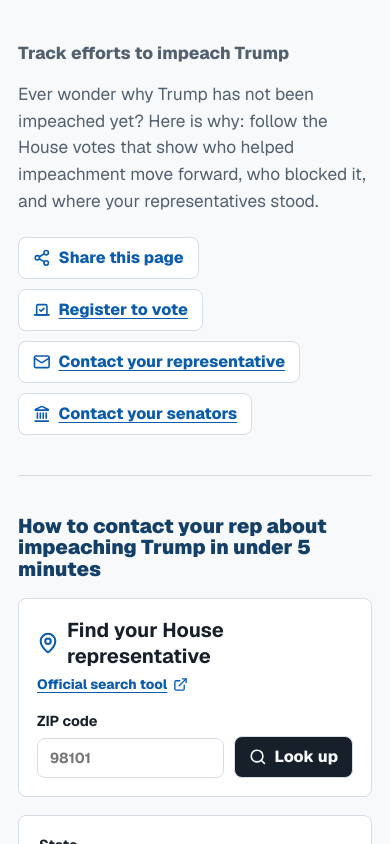
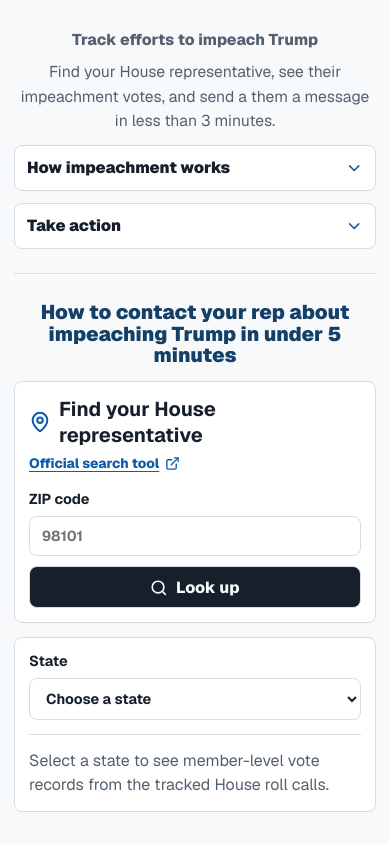
Before and after one commit to impeach-trump/impeach_trump, a Next.js app: page / in a window 390 px wide. Shown: the top 844 px of the page. Built offline with nearby package versions, Linux system fonts and the light colour scheme.

Commit message:
Update layout

```diff
--- a/src/app/_components/state-vote-summary.tsx
+++ b/src/app/_components/state-vote-summary.tsx
@@ -580,28 +580,38 @@
               <h3 id="house-votes">House members from {selectedStateName}</h3>
               <div className={styles.voteGroups}>
                 {votesForState.map(({ vote, members }) => (
-                  <article className={styles.voteGroup} key={vote.id}>
-                    <div className={styles.voteGroupHeader}>
-                      <div>
-                        <p className={styles.meta}>{vote.displayDate}</p>
-                        <h4>
+                  <details className={styles.voteAccordion} key={vote.id}>
+                    <summary className={styles.voteAccordionSummary}>
+                      <span className={styles.voteAccordionSummaryText}>
+                        <span className={styles.meta}>
+                          {vote.displayDate}
+                        </span>
+                        <span className={styles.voteAccordionTitle}>
+                          Roll Call {vote.rollCallNumber} · {vote.resolution}
+                        </span>
+                        <span className={styles.voteAccordionResult}>
+                          {vote.voteQuestion} - {vote.result}
+                        </span>
+                      </span>
+                    </summary>
+
+                    <div className={styles.voteAccordionBody}>
+                      <p className={styles.voteExplanation}>
+                        {vote.shortExplanation}
+                      </p>
+
                       <a
+                        className={styles.voteAccordionSource}
                         href={vote.sourceUrl}
                         target="_blank"
                         rel="noopener noreferrer"
                       >
-                            Roll Call {vote.rollCallNumber} ·{" "}
-                            {vote.resolution}
+                        Official source
+                        <ExternalLink
+                          aria-hidden="true"
+                          className={styles.inlineIcon}
+                        />
                       </a>
-                        </h4>
-                        <p>
-                          {vote.voteQuestion} - {vote.result}
-                        </p>
-                        <p>
-                          {vote.shortExplanation}
-                        </p>
-                      </div>
-                    </div>
 
                       {members.length > 0 ? (
                         <div className={styles.tableWrap}>
@@ -640,7 +650,9 @@
                                   contactUrl ??
                                   OFFICIAL_REPRESENTATIVE_LOOKUP_URL;
                                 const mpid =
-                                openSecretsIdsByMemberId[memberVote.memberId];
+                                  openSecretsIdsByMemberId[
+                                    memberVote.memberId
+                                  ];
                                 const openSecretsUrl = mpid
                                   ? `https://www.opensecrets.org/profiles/_/us_congress/organizations?mpid=${mpid}`
                                   : "";
@@ -671,13 +683,17 @@
                                           aria-hidden="true"
                                           className={styles.linkIcon}
                                         />
-                                      {contactUrl ? "Contact" : "Find contact"}
+                                        {contactUrl
+                                          ? "Contact"
+                                          : "Find contact"}
                                       </a>
                                     </td>
                                     <td data-label="Position">
                                       {getPosition(vote.chamber)}
                                     </td>
-                                  <td data-label="Party">{memberVote.party}</td>
+                                    <td data-label="Party">
+                                      {memberVote.party}
+                                    </td>
                                     <td data-label="Official vote">
                                       {memberVote.rawVote}
                                     </td>
@@ -726,10 +742,12 @@
                         </div>
                       ) : (
                         <p className={styles.emptyState}>
-                        No House vote records for this state in this roll call.
+                          No House vote records for this state in this roll
+                          call.
                         </p>
                       )}
-                  </article>
+                    </div>
+                  </details>
                 ))}
               </div>
             </>
--- a/src/app/page.module.css
+++ b/src/app/page.module.css
@@ -1,7 +1,9 @@
 .page {
   width: min(100%, 1100px);
+  max-width: 100%;
   margin: 0 auto;
   padding: 64px 24px;
+  overflow-x: clip;
 }
 
 .hero {
@@ -72,6 +74,68 @@
   gap: 10px;
 }
 
+.processAccordion,
+.mobileActionMenu {
+  display: grid;
+  max-width: 720px;
+  border: 1px solid var(--border);
+  border-radius: 8px;
+  background: var(--surface);
+}
+
+.mobileActionMenu {
+  display: none;
+}
+
+.processAccordion summary,
+.mobileActionMenu summary {
+  display: flex;
+  align-items: center;
+  justify-content: space-between;
+  gap: 12px;
+  min-height: 44px;
+  padding: 10px 12px;
+  cursor: pointer;
+  color: var(--foreground);
+  font-weight: 900;
+  line-height: 1.25;
+}
+
+.processAccordion summary::marker,
+.processAccordion summary::-webkit-details-marker,
+.mobileActionMenu summary::marker,
+.mobileActionMenu summary::-webkit-details-marker {
+  display: none;
+}
+
+.summaryIcon {
+  flex: 0 0 auto;
+  width: 1.15rem;
+  height: 1.15rem;
+  color: var(--link);
+  transition: transform 160ms ease;
+}
+
+.processAccordion[open] .summaryIcon,
+.mobileActionMenu[open] .summaryIcon {
+  transform: rotate(180deg);
+}
+
+.processAccordion ol {
+  display: grid;
+  gap: 8px;
+  padding: 0 14px 14px 32px;
+  color: var(--muted);
+  font-size: 0.95rem;
+  line-height: 1.45;
+}
+
+.mobileActionBody {
+  display: grid;
+  gap: 8px;
+  padding: 0 12px 12px;
+}
+
 .ctaButton,
 .ctaLink {
   display: inline-flex;
@@ -99,7 +163,7 @@
 
 .ctaButton:hover,
 .ctaLink:hover,
-.voteGroupHeader h4 a:hover {
+.voteAccordionSource:hover {
   text-decoration-thickness: 2px;
 }
 
@@ -157,6 +221,8 @@
 .zipLookupCard {
   display: grid;
   gap: 18px;
+  width: 100%;
+  min-width: 0;
   overflow: hidden;
   padding: 18px;
   border: 1px solid var(--border);
@@ -169,12 +235,14 @@
   align-items: flex-start;
   justify-content: space-between;
   gap: 18px;
+  min-width: 0;
 }
 
 .zipLookupText {
   display: grid;
   justify-items: start;
   gap: 6px;
+  min-width: 0;
   text-align: left;
 }
 
@@ -228,6 +296,7 @@
   align-items: flex-end;
   justify-content: flex-end;
   gap: 10px;
+  min-width: 0;
   max-width: 360px;
 }
 
@@ -428,10 +497,13 @@
 .copyTemplateBody {
   display: grid;
   gap: 10px;
+  min-width: 0;
 }
 
 .copyTemplateBody textarea {
   width: 100%;
+  max-width: 100%;
+  min-width: 0;
   min-height: 300px;
   resize: vertical;
   padding: 12px;
@@ -473,10 +545,10 @@
   font-size: 0.86rem;
 }
 
-.memberPanel,
-.voteGroup {
+.memberPanel {
   display: grid;
   gap: 14px;
+  min-width: 0;
   padding: 20px;
   border: 1px solid var(--border);
   border-radius: 8px;
@@ -492,30 +564,93 @@
   border-top: 1px solid var(--border);
 }
 
-.voteGroup {
-  padding: 16px;
+.voteAccordion {
+  display: grid;
+  min-width: 0;
+  overflow: hidden;
+  border: 1px solid var(--border);
+  border-radius: 8px;
   background: #fbfcfd;
 }
 
-.voteGroupHeader {
+.voteAccordionSummary {
+  display: flex;
+  justify-content: space-between;
+  gap: 12px;
+  min-height: 48px;
+  padding: 16px;
+  cursor: pointer;
+  list-style: none;
+}
+
+.voteAccordionSummary::marker,
+.voteAccordionSummary::-webkit-details-marker {
+  display: none;
+}
+
+.voteAccordionSummary::after {
+  content: "+";
+  display: inline-grid;
+  flex: 0 0 auto;
+  place-items: center;
+  width: 34px;
+  height: 34px;
+  margin-top: 2px;
+  border: 1px solid var(--border);
+  border-radius: 999px;
+  background: var(--surface);
+  color: var(--link);
+  font-size: 1.05rem;
+  font-weight: 900;
+  line-height: 1;
+}
+
+.voteAccordion[open] .voteAccordionSummary {
+  border-bottom: 1px solid var(--border);
+}
+
+.voteAccordion[open] .voteAccordionSummary::after {
+  content: "-";
+}
+
+.voteAccordionSummaryText,
+.voteAccordionBody {
   display: grid;
+  min-width: 0;
+}
+
+.voteAccordionSummaryText {
   gap: 6px;
 }
 
-.voteGroupHeader h4 {
-  margin: 6px 0;
+.voteAccordionTitle {
+  color: var(--link);
   font-size: 1rem;
+  font-weight: 800;
+  line-height: 1.3;
 }
 
-.voteGroupHeader p,
+.voteAccordionResult,
+.voteExplanation,
 .emptyState {
   color: var(--muted);
   line-height: 1.5;
 }
 
-.voteGroupHeader h4 a {
+.voteAccordionBody {
+  gap: 14px;
+  padding: 16px;
+}
+
+.voteAccordionSource {
+  display: inline-flex;
+  align-items: center;
+  gap: 2px;
+  width: max-content;
+  max-width: 100%;
   color: var(--link);
   font-weight: 800;
+  line-height: 1.3;
 }
 
 .tableWrap {
@@ -702,11 +837,62 @@
 
 @media (max-width: 680px) {
   .page {
-    padding: 40px 18px;
+    width: 100%;
+    padding: 28px 14px;
+  }
+
+  .hero {
+    gap: 12px;
+    padding-bottom: 24px;
+  }
+
+  .heroCopy {
+    justify-items: center;
+    gap: 8px;
+    text-align: center;
+  }
+
+  .heroCopy p {
+    max-width: 36rem;
+    font-size: 0.98rem;
+  }
+
+  .siteTitle {
+    font-size: 1.08rem;
+  }
+
+  .ctaGroup {
+    display: none;
+  }
+
+  .processAccordion,
+  .mobileActionMenu {
+    width: 100%;
+    max-width: none;
+  }
+
+  .mobileActionMenu {
+    display: grid;
+  }
+
+  .mobileActionBody .ctaButton,
+  .mobileActionBody .ctaLink {
+    width: 100%;
+  }
+
+  .section {
+    gap: 14px;
+    padding: 28px 0;
   }
 
   .lookupCta {
+    max-width: 100%;
     font-size: 2rem;
+    text-align: center;
+  }
+
+  .lookupHeader {
+    justify-items: center;
   }
 
   .sectionHeader,
@@ -720,8 +906,24 @@
     grid-template-columns: 1fr;
   }
 
+  .zipLookupCard,
+  .memberPanel {
+    padding: 14px;
+  }
+
+  .voteAccordionSummary,
+  .voteAccordionBody {
+    padding: 14px;
+  }
+
+  .representativeCard {
+    margin: 0 -14px -14px;
+    padding: 14px;
+  }
+
   .stateSelect,
   .zipLookupForm {
+    width: 100%;
     min-width: 0;
   }
 
@@ -731,11 +933,24 @@
   }
 
   .zipInputGroup {
-    flex: 1 1 180px;
+    width: 100%;
+    min-width: 0;
+    flex: 1 1 100%;
   }
 
+  .zipLookupButton {
+    width: 100%;
+  }
+
+  .copyTemplateActions,
   .copyTemplate summary {
+    display: grid;
+  }
+
+  .representativeVoteCallout {
+    display: flex;
     align-items: flex-start;
+    width: 100%;
   }
 
 }
--- a/src/app/page.tsx
+++ b/src/app/page.tsx
@@ -1,4 +1,4 @@
-import { Landmark, Mail, Vote } from "lucide-react";
+import { ChevronDown, Landmark, Mail, Vote } from "lucide-react";
 import { SharePageButton } from "./_components/share-page-button";
 import { StateVoteSummary } from "./_components/state-vote-summary";
 import styles from "./page.module.css";
@@ -10,11 +10,22 @@
         <div className={styles.heroCopy}>
           <p className={styles.siteTitle}>Track efforts to impeach Trump</p>
           <p>
-            Ever wonder why Trump has not been impeached yet? Here is why:
-            follow the House votes that show who helped impeachment move
-            forward, who blocked it, and where your representatives stood.
+            Find your House representative, see their impeachment votes, and
+            send a them a message in less than 3 minutes.
           </p>
         </div>
+
+        <details className={styles.processAccordion}>
+          <summary>
+            <span>How impeachment works</span>
+            <ChevronDown aria-hidden="true" className={styles.summaryIcon} />
+          </summary>
+          <ol>
+            <li>House members introduce and vote on impeachment articles.</li>
+            <li>A House majority can impeach and send the case to the Senate.</li>
+            <li>The Senate holds a trial and votes on whether to convict.</li>
+          </ol>
+        </details>
 
         <div className={styles.ctaGroup} aria-label="Take action">
           <SharePageButton />
@@ -46,6 +57,43 @@
             Contact your senators
           </a>
         </div>
+
+        <details className={styles.mobileActionMenu}>
+          <summary>
+            <span>Take action</span>
+            <ChevronDown aria-hidden="true" className={styles.summaryIcon} />
+          </summary>
+          <div className={styles.mobileActionBody}>
+            <SharePageButton />
+            <a
+              className={styles.ctaLink}
+              href="https://vote.gov/"
+              rel="noopener noreferrer"
+              target="_blank"
+            >
+              <Vote aria-hidden="true" className={styles.buttonIcon} />
+              Register to vote
+            </a>
+            <a
+              className={styles.ctaLink}
+              href="https://www.house.gov/representatives/find-your-representative"
+              rel="noopener noreferrer"
+              target="_blank"
+            >
+              <Mail aria-hidden="true" className={styles.buttonIcon} />
+              Contact your representative
+            </a>
+            <a
+              className={styles.ctaLink}
+              href="https://www.senate.gov/senators/senators-contact.htm"
+              rel="noopener noreferrer"
+              target="_blank"
+            >
+              <Landmark aria-hidden="true" className={styles.buttonIcon} />
+              Contact your senators
+            </a>
+          </div>
+        </details>
       </section>
 
       <StateVoteSummary />
```
Lines whose indentation alone changed are shown as unchanged.
